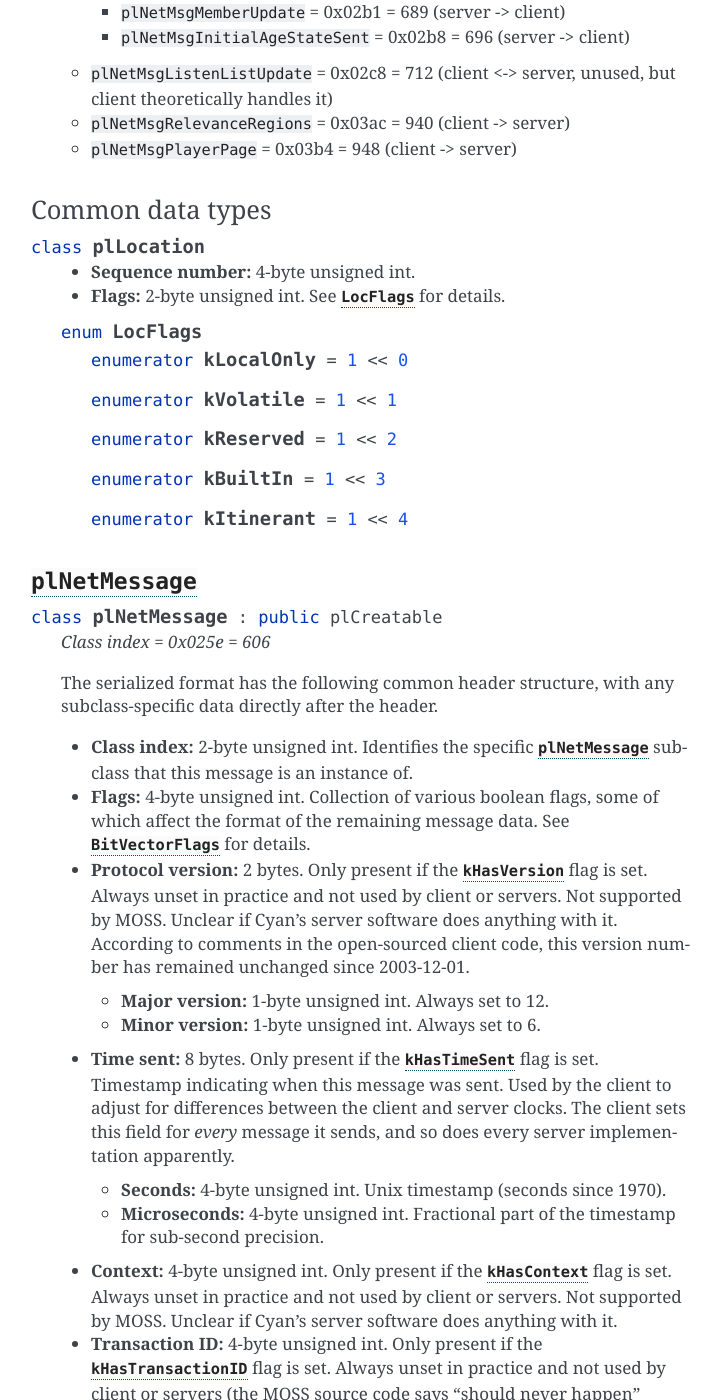
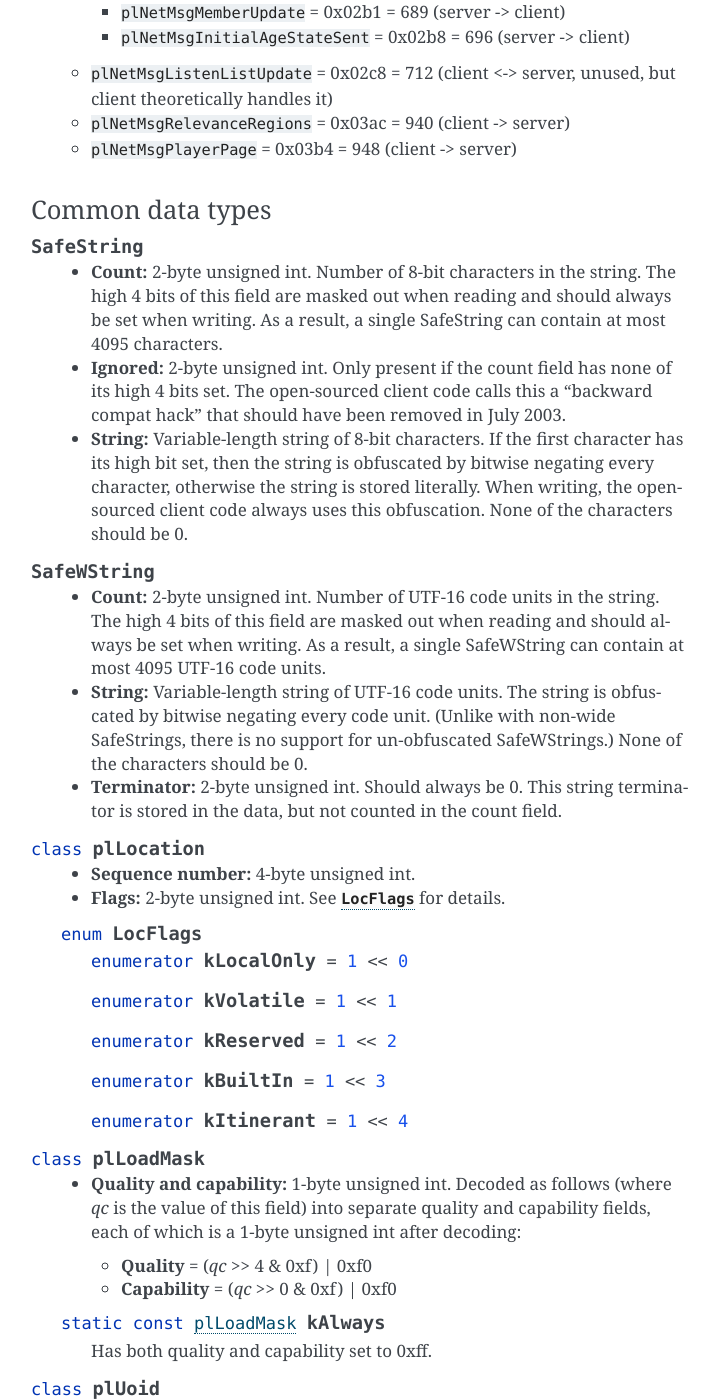
Before and after one commit to dgelessus/NAGUS, a Sphinx documentation site: the page built from docs/uru/game_server.rst, in a window 1280 px wide and 1400 px high, scrolled down 3384 px. Shown: the whole window, without its empty margins (389-1110 px from the left). Built offline with Sphinx 7.4.7, drawn with Linux system fonts in a browser that asks for light colours; some of the changed text lies outside the part shown.

Commit message:
Document structure of plNetMsgObject and plNetMsgStreamedObject

```diff
--- a/docs/uru/game_server.rst
+++ b/docs/uru/game_server.rst
@@ -156,9 +156,9 @@
 
     * :cpp:class:`plNetMsgPagingRoom` = 0x0218 = 536 (client -> server)
     * :cpp:class:`plNetMsgGameStateRequest` = 0x0265 = 613 (client -> server)
-  * ``plNetMsgObject`` = 0x0268 = 616 (abstract)
+  * :cpp:class:`plNetMsgObject` = 0x0268 = 616 (abstract)
 
-    * ``plNetMsgStreamedObject`` = 0x027b = 635 (abstract)
+    * :cpp:class:`plNetMsgStreamedObject` = 0x027b = 635 (abstract)
 
       * ``plNetMsgSharedState`` = 0x027c = 636 (abstract)
 
@@ -190,6 +190,49 @@
 Common data types
 ^^^^^^^^^^^^^^^^^
 
+.. index:: SafeString
+   single: safe string
+   :name: safe_string
+
+.. object:: SafeString
+
+   * **Count:** 2-byte unsigned int.
+     Number of 8-bit characters in the string.
+     The high 4 bits of this field are masked out when reading and should always be set when writing.
+     As a result,
+     a single SafeString can contain at most 4095 characters.
+   * **Ignored:** 2-byte unsigned int.
+     Only present if the count field has none of its high 4 bits set.
+     The open-sourced client code calls this a "backward compat hack" that should have been removed in July 2003.
+   * **String:** Variable-length string of 8-bit characters.
+     If the first character has its high bit set,
+     then the string is obfuscated by bitwise negating every character,
+     otherwise the string is stored literally.
+     When writing,
+     the open-sourced client code always uses this obfuscation.
+     None of the characters should be 0.
+
+.. index:: SafeWString
+   single: safe string; wide
+   :name: safe_w_string
+
+.. object:: SafeWString
+
+   * **Count:** 2-byte unsigned int.
+     Number of UTF-16 code units in the string.
+     The high 4 bits of this field are masked out when reading and should always be set when writing.
+     As a result,
+     a single SafeWString can contain at most 4095 UTF-16 code units.
+   * **String:** Variable-length string of UTF-16 code units.
+     The string is obfuscated by bitwise negating every code unit.
+     (Unlike with non-wide SafeStrings,
+     there is no support for un-obfuscated SafeWStrings.)
+     None of the characters should be 0.
+   * **Terminator:** 2-byte unsigned int.
+     Should always be 0.
+     This string terminator is stored in the data,
+     but not counted in the count field.
+
 .. cpp:class:: plLocation
 
    * **Sequence number:** 4-byte unsigned int.
@@ -203,6 +246,46 @@
       .. cpp:enumerator:: kReserved = 1 << 2
       .. cpp:enumerator:: kBuiltIn = 1 << 3
       .. cpp:enumerator:: kItinerant = 1 << 4
+
+.. cpp:class:: plLoadMask
+
+   * **Quality and capability:** 1-byte unsigned int.
+     Decoded as follows
+     (where *qc* is the value of this field)
+     into separate quality and capability fields,
+     each of which is a 1-byte unsigned int after decoding:
+
+     * **Quality** = (*qc* >> 4 & 0xf) | 0xf0
+     * **Capability** = (*qc* >> 0 & 0xf) | 0xf0
+
+   .. cpp:var:: static const plLoadMask kAlways
+
+      Has both quality and capability set to 0xff.
+
+.. cpp:class:: plUoid
+
+   * **Flags:** 1-byte unsigned int.
+     See :cpp:enum:`ContentsFlags` for details.
+   * **Location:** 6-byte :cpp:class:`plLocation`.
+   * **Load mask:** 1-byte :cpp:class:`plLoadMask`.
+     Only present if the :cpp:enumerator:`~ContentsFlags::kHasLoadMask` flag is set,
+     otherwise defaults to :cpp:var:`plLoadMask::kAlways`.
+   * **Class type:** 2-byte unsigned int.
+   * **Object ID:** 4-byte unsigned int.
+   * **Object name:** :ref:`SafeWString <safe_w_string>`.
+   * **Clone ID:** 2-byte unsigned int.
+     Only present if the :cpp:enumerator:`~ContentsFlags::kHasCloneIDs` flag is set,
+     otherwise defaults to 0.
+   * **Ignored:** 2-byte unsigned int.
+     Only present if the :cpp:enumerator:`~ContentsFlags::kHasCloneIDs` flag is set.
+   * **Clone player ID:** 4-byte unsigned int.
+     Only present if the :cpp:enumerator:`~ContentsFlags::kHasCloneIDs` flag is set,
+     otherwise defaults to 0.
+
+   .. cpp:enum:: ContentsFlags
+
+      .. cpp:enumerator:: kHasCloneIDs = 1 << 0
+      .. cpp:enumerator:: kHasLoadMask = 1 << 1
 
 :cpp:class:`plNetMessage`
 ^^^^^^^^^^^^^^^^^^^^^^^^^
@@ -410,6 +493,31 @@
          (i. e. if the sender's account has the :cpp:var:`kAccountRoleAdmin` flag set).
          MOSS doesn't implement this flag at all and always ignores it.
 
+   .. cpp:enum:: CompressionType
+
+      Only used within the subclass :cpp:class:`plNetMsgStreamedObject`.
+
+      .. cpp:enumerator:: kCompressionNone = 0
+
+         The stream data is not compressed
+         because it didn't meet the length threshold for compression.
+
+      .. cpp:enumerator:: kCompressionFailed = 1
+
+         This is an internal error value used when the stream data could not be (de)compressed.
+         It should never appear in a serialized message.
+
+      .. cpp:enumerator:: kCompressionZlib = 2
+
+         The stream data is zlib-compressed.
+         The open-sourced client code uses zlib compression iff the stream data is at least 256 bytes long.
+
+      .. cpp:enumerator:: kCompressionDont = 3
+
+         The stream data is not compressed
+         because compression has been explicitly disabled.
+         The open-sourced client code does this iff the :cpp:enumerator:`~BitVectorFlags::kHasGameMsgRcvrs` flag is set on the message.
+
 :cpp:class:`plNetMsgRoomsList`
 ^^^^^^^^^^^^^^^^^^^^^^^^^^^^^^
 
@@ -455,3 +563,31 @@
    *Class index = 0x0265 = 613*
 
    Identical structure to its superclass :cpp:class:`plNetMsgRoomsList`.
+
+:cpp:class:`plNetMsgObject`
+^^^^^^^^^^^^^^^^^^^^^^^^^^^
+
+.. cpp:class:: plNetMsgObject : public plNetMessage
+
+   *Class index = 0x0268 = 616*
+
+   * **Header:** :cpp:class:`plNetMessage`.
+   * **UOID:** :cpp:class:`plUoid`.
+
+:cpp:class:`plNetMsgStreamedObject`
+^^^^^^^^^^^^^^^^^^^^^^^^^^^^^^^^^^^
+
+.. cpp:class:: plNetMsgStreamedObject : public plNetMsgObject
+
+   *Class index = 0x027b = 635*
+
+   * **Header:** :cpp:class:`plNetMsgObject`.
+   * **Uncompressed length:** 4-byte unsigned int.
+     Byte length of the stream data after decompression.
+     If the stream data is not compressed,
+     this is identical to the stream length.
+   * **Compression type:** 1-byte :cpp:enum:`plNetMessage::CompressionType`.
+   * **Stream length:** 4-byte unsigned int.
+     Byte length of the following stream data field.
+   * **Stream data:** Variable-length byte array.
+     The format of this data depends on the subclass.
```
